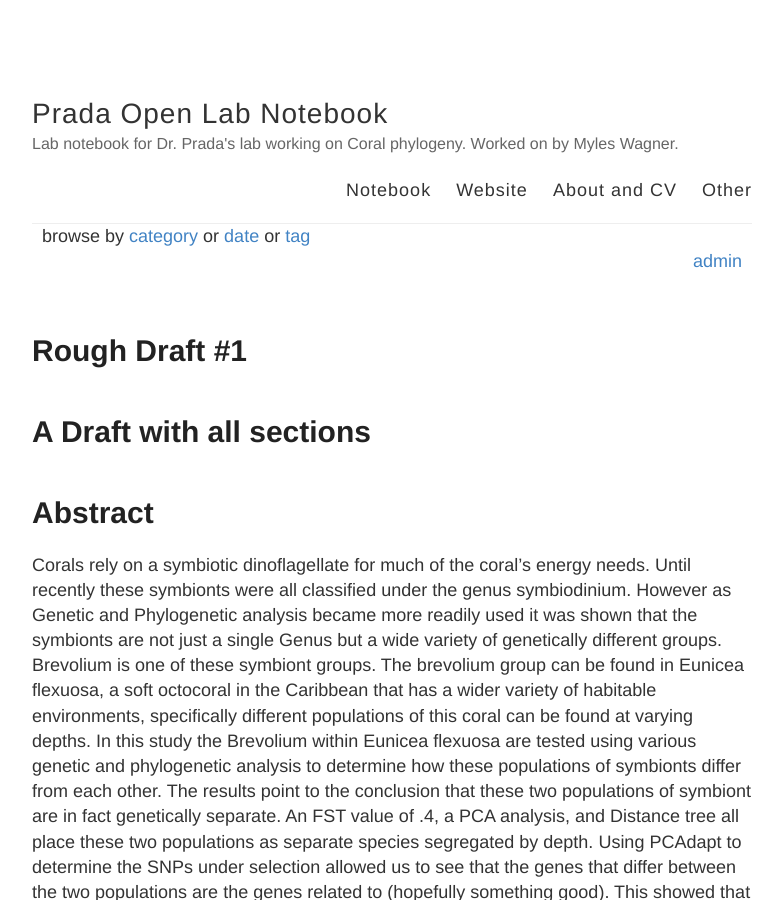
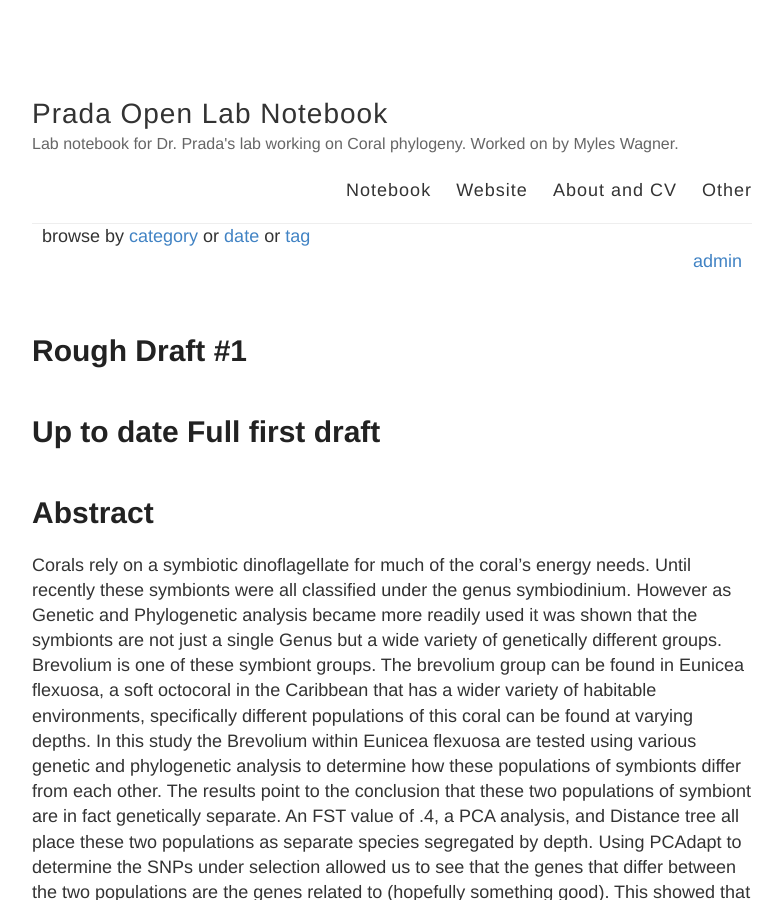
Before and after one commit to Mwags24/Brevolium_Notebook, a Jekyll site: the page built from _posts/2020-6-16-Full_Draft1.md, in a window 1280 px wide and 900 px high. Shown: the whole window, without its empty margins (248-1030 px from the left). Built offline with Jekyll 4.4.1, drawn with Linux system fonts in a browser that asks for light colours.

Commit message:
Update 2020-6-16-Full_Draft1.md

```diff
--- a/_posts/2020-6-16-Full_Draft1.md
+++ b/_posts/2020-6-16-Full_Draft1.md
@@ -5,7 +5,7 @@ categories:
 tags:
 ---
 
-# A Draft with all sections
+# Up to date Full first draft
 
 
 # Abstract
```
